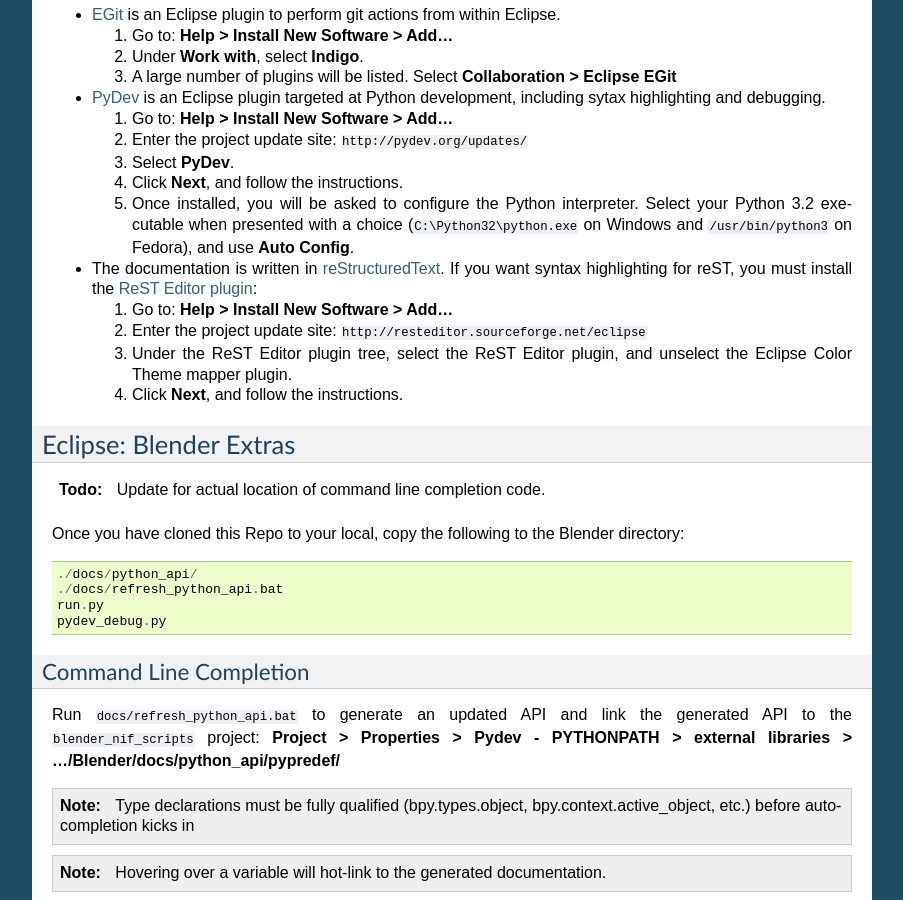
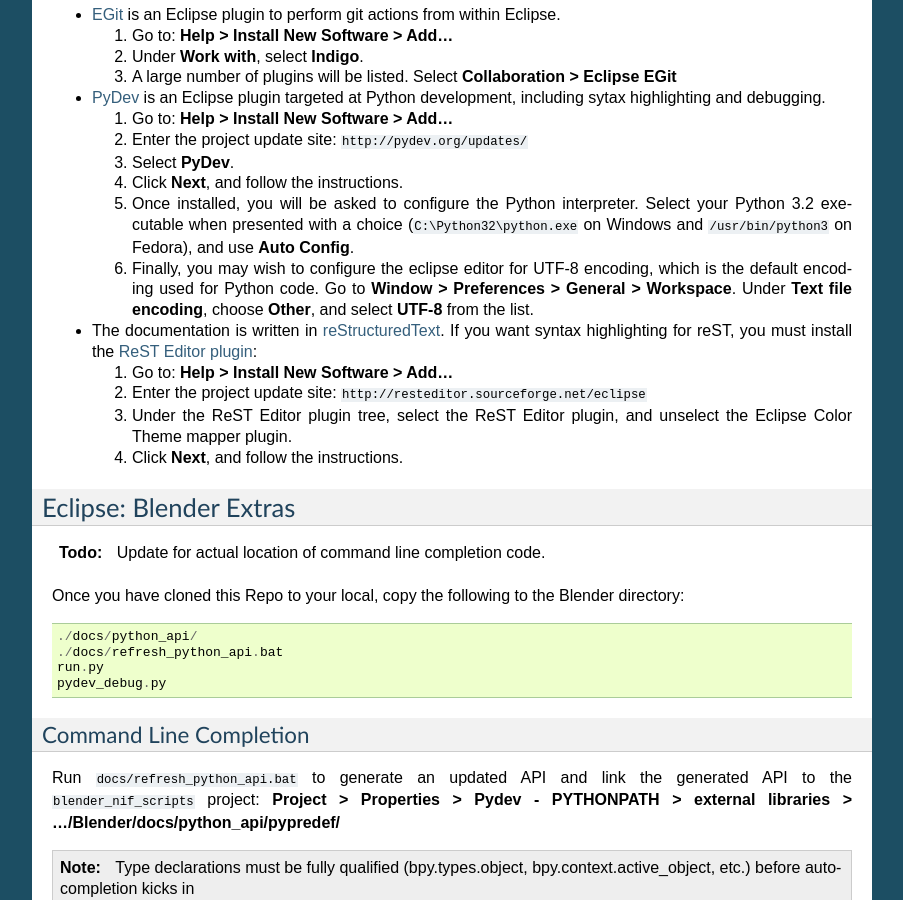
Before and after one commit to niftools/blender_niftools_addon, a Sphinx documentation site: the page built from docs/development/setup.rst, in a window 1280 px wide and 900 px high, scrolled down 3319 px. Shown: the whole window, without its empty margins (198-1101 px from the left). Built offline with Sphinx 7.4.7, drawn with Linux system fonts in a browser that asks for light colours; formulas are drawn with MathJax 3; the version number could not be read and is left out.

Commit message:
Describe how to get UTF-8 in the eclipse editor.

```diff
--- a/docs/development/setup.rst
+++ b/docs/development/setup.rst
@@ -238,6 +238,13 @@
      and ``/usr/bin/python3`` on Fedora),
      and use **Auto Config**.
 
+  6. Finally, you may wish to configure the eclipse editor for
+     UTF-8 encoding, which is the default encoding used
+     for Python code. Go to
+     **Window > Preferences > General > Workspace**.
+     Under **Text file encoding**, choose **Other**,
+     and select **UTF-8** from the list.
+
 * The documentation is written in `reStructuredText
   <http://docutils.sourceforge.net/docs/user/rst/quickref.html>`_.
   If you want syntax highlighting for reST, you must
```
